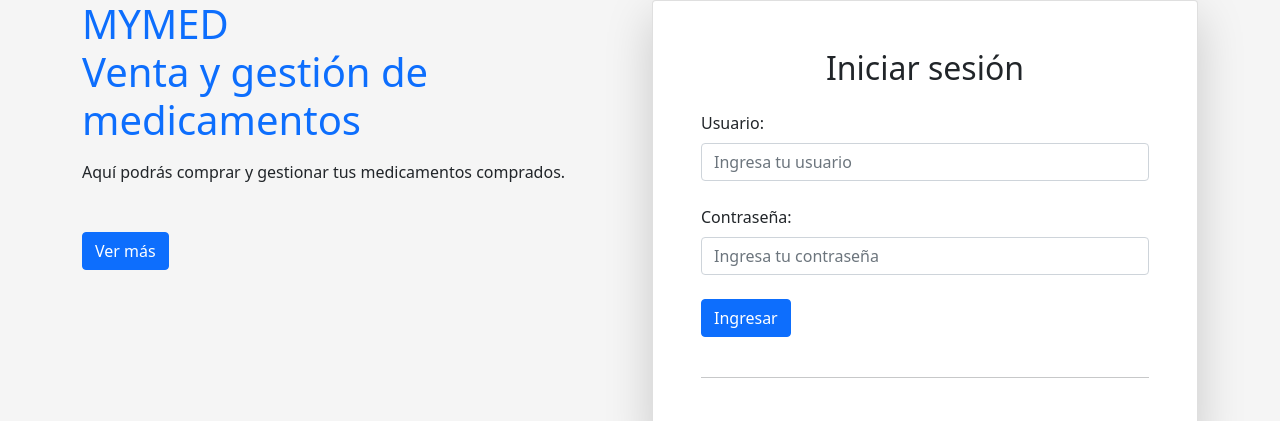
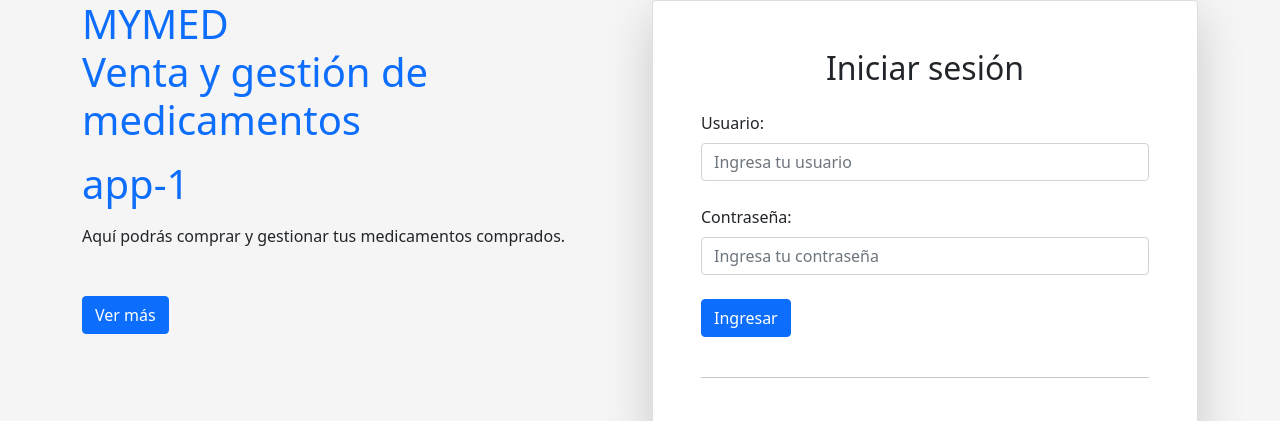
Before and after one commit to SamuelEscalante/ProyectoRedes_MyMed, a plain HTML site: page microweb/app-1/index.html in a window 1280 px wide. Shown: the top 421 px of the page. Drawn offline with nearby package versions, Linux system fonts and the light colour scheme.

Commit message:
corroborar el balanceo

```diff
--- a/microweb/app-1/index.html
+++ b/microweb/app-1/index.html
@@ -17,6 +17,9 @@
           <h1 class="text-4xl font-bold mb-3 text-primary">
             MYMED <br>
             Venta y gestión de medicamentos
+          </h1>
+          <h1 class="text-4xl font-bold mb-3 text-primary">
+            app-1
           </h1>
           <p class="text-lg mb-5">
             Aquí podrás comprar y gestionar tus medicamentos comprados.
```
Also changed, not shown: microweb/app-2/index.html (+3 -0 lines).
